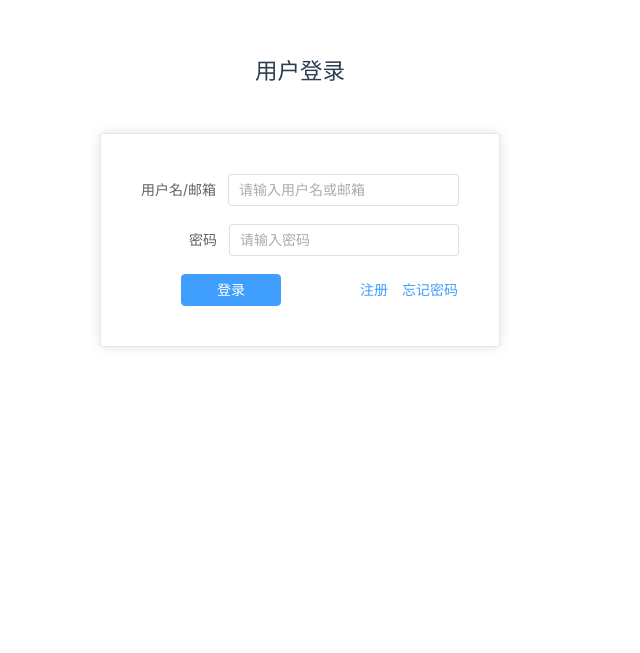
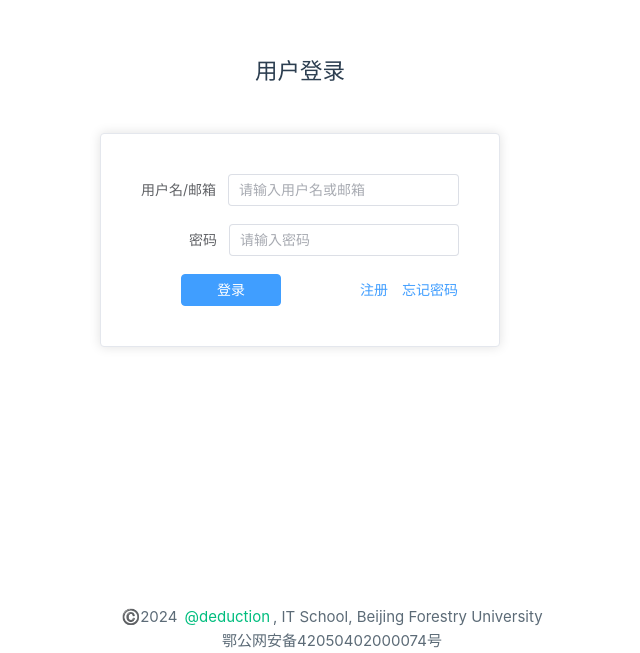
Before and after one commit to islgl/ani-sight-frontend, a Vue app: page /login in a window 1280 px wide. Shown: the part 147-800 px from the top of the page, without its empty margins (340-980 px from the left). Built offline with nearby package versions, Linux system fonts and the light colour scheme.

Commit message:
copyright and beian

```diff
--- a/src/App.vue
+++ b/src/App.vue
@@ -3,7 +3,18 @@
 </script>
 
 <template>
-  <router-view></router-view>
+  <router-view/>
+  <div
+      style="position:fixed;text-align:center;bottom:0;margin:0 auto;width:100%;color: #5c6b77"
+  >
+    <p>©️2024 <a href="https://lglgl.cc" style="background: none">@deduction</a>, IT School, Beijing Forestry
+      University</p>
+    <a
+        target="_blank"
+        style="color: #5c6b77;background: none"
+        href="https://beian.mps.gov.cn/#/query/webSearch?code=42050402000074\"
+    >鄂公网安备42050402000074号</a>
+  </div>
 </template>
 
 <style scoped>
--- a/src/components/Home.vue
+++ b/src/components/Home.vue
@@ -39,9 +39,21 @@
                 :fit="fit"></el-image>
             <el-container>
               <el-upload>
-                <el-button type="primary" class="upload-det-btn">点击上传</el-button>
+                <el-button type="primary" class="upload-det-btn">上传图片</el-button>
               </el-upload>
-              <el-button type="primary" class="upload-det-btn">AI 识别</el-button>
+              <el-container style="margin-top: 30px;margin-left: 50px">
+                <el-form :inline="true">
+                  <el-form-item label="字体颜色">
+                    <el-color-picker v-model="fontColor"/>
+                  </el-form-item>
+                  <el-form-item label="标注框颜色">
+                    <el-color-picker v-model="boxColor"/>
+                  </el-form-item>
+                  <el-form-item>
+                    <el-button type="primary" style="width: 150px">AI 识别</el-button>
+                  </el-form-item>
+                </el-form>
+              </el-container>
             </el-container>
           </el-container>
         </el-col>
@@ -60,9 +72,7 @@
         </el-col>
       </el-row>
     </el-main>
-    <el-footer>
-      <p>Copyright©️2024 演绎法</p>
-    </el-footer>
+
   </el-container>
 </template>
 
@@ -71,7 +81,9 @@ export default {
   data() {
     return {
       url: 'https://cdn.jsdelivr.net/gh/islgl/img-hosting/imgs/202311240050080.png',
-      fit: 'fill'
+      fit: 'fill',
+      fontColor: '#DF7878',
+      boxColor: '#68C768'
     }
   }
 }
@@ -104,16 +116,16 @@ export default {
   margin-top: 30px;
   margin-left: 30px;
   margin-right: 30px;
-  width: 100px;
+  width: 150px;
 }
 
 .thumb-container {
-  margin-bottom: 20px;
+  margin-bottom: 30px;
   align-items: center;
   justify-content: center;
 }
 
-.caption{
+.caption {
   height: 45vh;
 }
 
```
Also changed, not shown: public/beian.png (added). Lines whose indentation alone changed are shown as unchanged.
